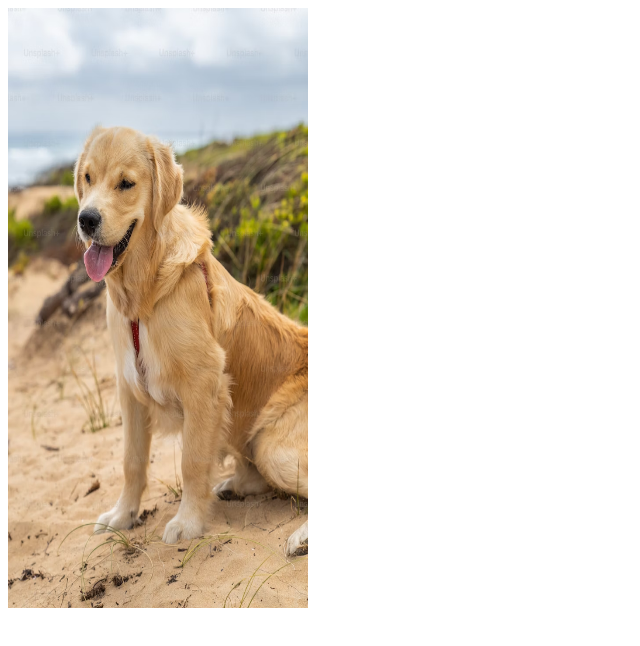
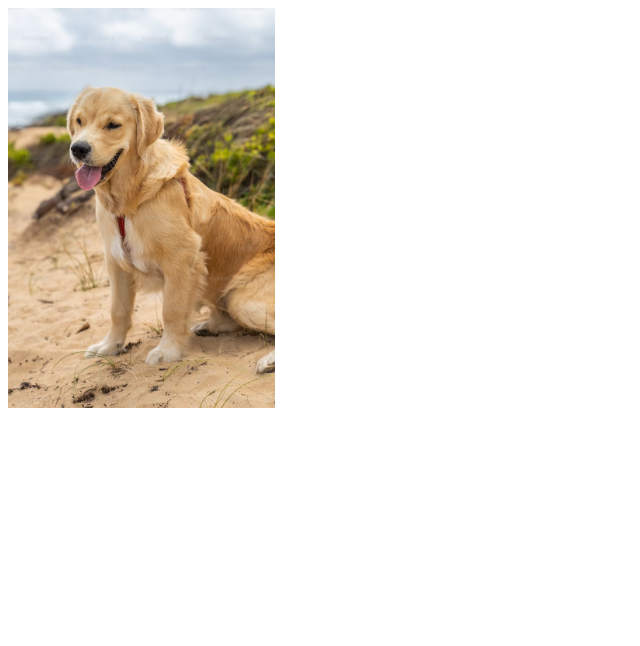
Before and after one commit to denysdovhan/learnyouhtml, a website: page image-tag-attribute-lesson.html in a window 1280 px wide. Shown: the whole page, without its empty margins (0-640 px from the left). Drawn offline with Linux system fonts and the light colour scheme.

Commit message:
Change height and width of image to make it not take up the whole screen and make the image render like it should

```diff
--- a/image-tag-attribute-lesson.html
+++ b/image-tag-attribute-lesson.html
@@ -5,6 +5,6 @@
     <title>Hello, world!</title>
   </head>
   <body>
-    <img src="./golden_retriever.jpg" alt="A beautiful golden retriever" height="600px" width="300px">
+    <img src="./golden_retriever.jpg" alt="A beautiful golden retriever" height="400px" width="auto">
   </body>
 </html>
```
